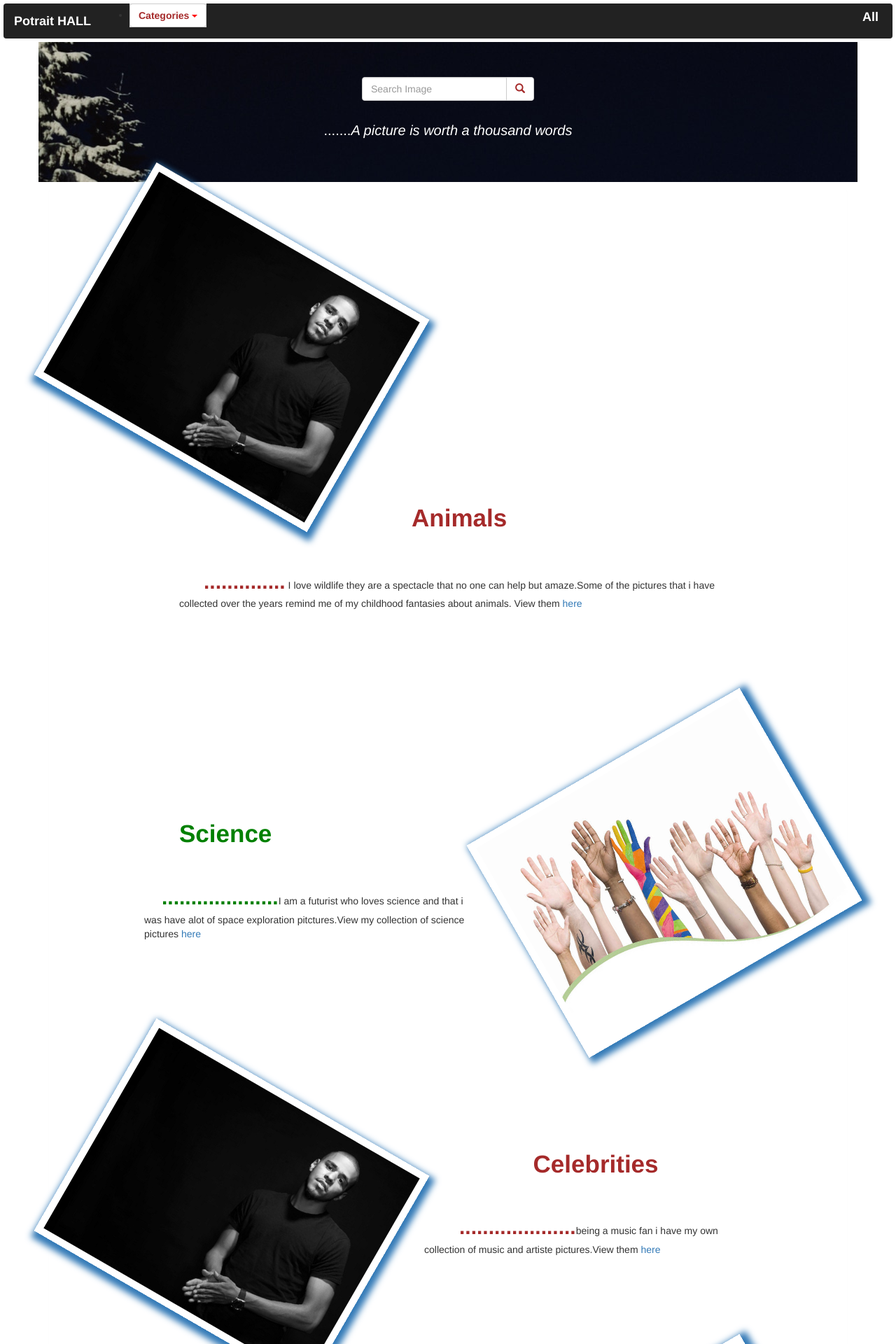
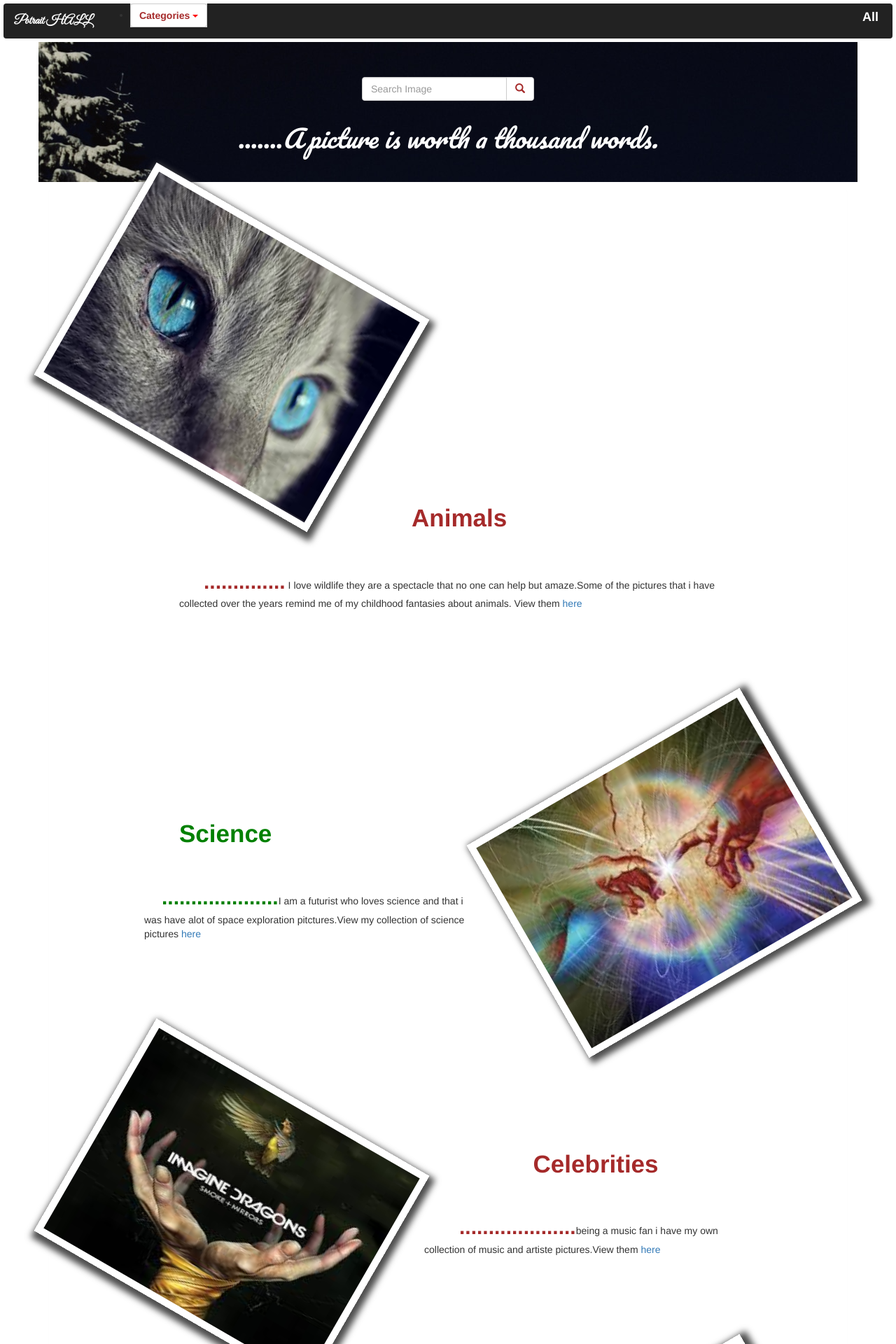
Before and after one commit to Kipngetich33/Potrait-HAll, a Django app: page / in a window 1280 px wide. Shown: the top 1920 px of the page at 70% size. Run offline with Django 3.2, Linux system fonts and the light colour scheme; some libraries are stand-ins or nearby versions.

Commit message:
add final changes to home page

```diff
--- a/potraitHall/potrait/templates/all-pics/home.html
+++ b/potraitHall/potrait/templates/all-pics/home.html
@@ -6,6 +6,7 @@
 {% block styles %}
     {% bootstrap_css %}
     <link rel="stylesheet" href="{% static 'css/all_pics.css' %}">
+<link href="https://fonts.googleapis.com/css?family=Cormorant+Garamond|Great+Vibes|Kaushan+Script|Pacifico" rel="stylesheet">
 {% endblock %}
 
 {% block content %}
@@ -32,14 +33,14 @@
             </div>
         </div>
         <div class="row">
-            <p style="color:white; margin:20px; font-size:20px;text-align: center;">.......<em>A picture is worth a thousand words</em> </p>
+            <p style="color:white; margin:20px; font-size:20px;text-align: center; font-family: 'Pacifico', cursive; font-size:35px;">.......<em>A picture is worth a thousand words.</em> </p>
         </div>
     </div>
     <!-- panel-->
     <div class="panel" style="background-color:white ;">
         <div class="row">
-            <a href="{% url 'categories' 1 %}" >
-                <img src="/media/images/jcole.jpg" style="float:left;box-shadow: 5px 5px 10px 5px ;
+            <a href="{% url 'categories' 1 %}" style="color:#4d4d4d;">
+                <img src="/media/images/cat.jpg" style="float:left;box-shadow: 5px 5px 10px 5px ;
                 border:solid 10px white; height: 350px; width:450px; margin:50px;
                 -webkit-transform: rotate(30deg);
                 -moz-transform: rotate(30deg);
@@ -50,7 +51,7 @@
             </a>
         <div style="margin:150px; margin-left:200px;">
             <h4 style="margin:50px; color:brown; font-weight: bolder;font-size:35px;">&nbsp;&nbsp;&nbsp;&nbsp;&nbsp;&nbsp;&nbsp;&nbsp;&nbsp;&nbsp;&nbsp;&nbsp;&nbsp;&nbsp;&nbsp;&nbsp;&nbsp;&nbsp;&nbsp;&nbsp;&nbsp;&nbsp;&nbsp;&nbsp;&nbsp;&nbsp;&nbsp;&nbsp;&nbsp;Animals</h4>
-            <p style="font: italics;">
+            <p >
                 &nbsp;&nbsp;&nbsp;&nbsp;&nbsp;&nbsp;&nbsp;&nbsp; <span style="color:brown; font-size:30px; font-weight:bolder;">..............</span>
 
                     I love wildlife they are a spectacle that no one can help but amaze.Some of the pictures that i have collected over the years remind me of my childhood fantasies about animals. View them <a href="{% url 'categories' 1%}">here</a>
@@ -59,8 +60,8 @@
         </div>
 
         <div class="row">
-            <a href="{% url 'categories' 2 %}" >
-                <img src="/media/images/hand.jpg" style="float:right;box-shadow: 5px 5px 10px 5px ;
+            <a href="{% url 'categories' 2 %}" style="color:#4d4d4d;" >
+                <img src="/media/images/godspartcile.jpg" style="float:right;box-shadow: 5px 5px 10px 5px ;
                 border:solid 10px white; height: 350px; width:450px; margin:50px;
                 -webkit-transform: rotate(-30deg);
                 -moz-transform: rotate(-30deg);
@@ -76,8 +77,8 @@
         </div>
 
         <div class="row">
-            <a href="{% url 'categories' 3 %}" >
-                <img src="/media/images/jcole.jpg" style="float:left;box-shadow: 5px 5px 10px 5px ;
+            <a href="{% url 'categories' 3 %}" style="color:#4d4d4d;" >
+                <img src="/media/images/imaginedragons.jpg" style="float:left;box-shadow: 5px 5px 10px 5px ;
                 border:solid 10px white; height: 350px; width:450px; margin:50px;
                 -webkit-transform: rotate(30deg);
                 -moz-transform: rotate(30deg);
@@ -93,8 +94,8 @@
         </div>
 
         <div class="row">
-            <a href="{% url 'categories' 4 %}" >
-                <img src="/media/images/hand.jpg" style="float:right;box-shadow: 5px 5px 10px 5px ;
+            <a href="{% url 'categories' 4 %}" style="color:#4d4d4d;" >
+                <img src="/media/images/kilimanjaro.jpg" style="float:right;box-shadow: 5px 5px 10px 5px ;
                 border:solid 10px white; height: 350px; width:450px; margin:50px;
                 -webkit-transform: rotate(-30deg);
                 -moz-transform: rotate(-30deg);
--- a/potraitHall/potrait/templates/navbar.html
+++ b/potraitHall/potrait/templates/navbar.html
@@ -4,12 +4,13 @@
 
   <meta charset="utf-8">
   <meta name="viewport" content="width=device-width, initial-scale=1">
+
 </head>
 <body>
 <nav class="navbar navbar-inverse" style=" border: white; margin:5px;">
   <div class="container-fluid">
     <div class="navbar-header">
-      <a class="navbar-brand" href="{% url 'home' %}" style="color:white;font-weight: bolder;">Potrait HALL</a>
+      <a class="navbar-brand" href="{% url 'home' %}" style="color:white;font-weight: bolder;font-family: 'Great Vibes', cursive;">Potrait HALL</a>
     </div>
     <div class="navbar-right">
       <h4><a  href="{% url 'all' %}" style="margin:20px;color: white; font-weight:bolder;">All</a></h4>
```
